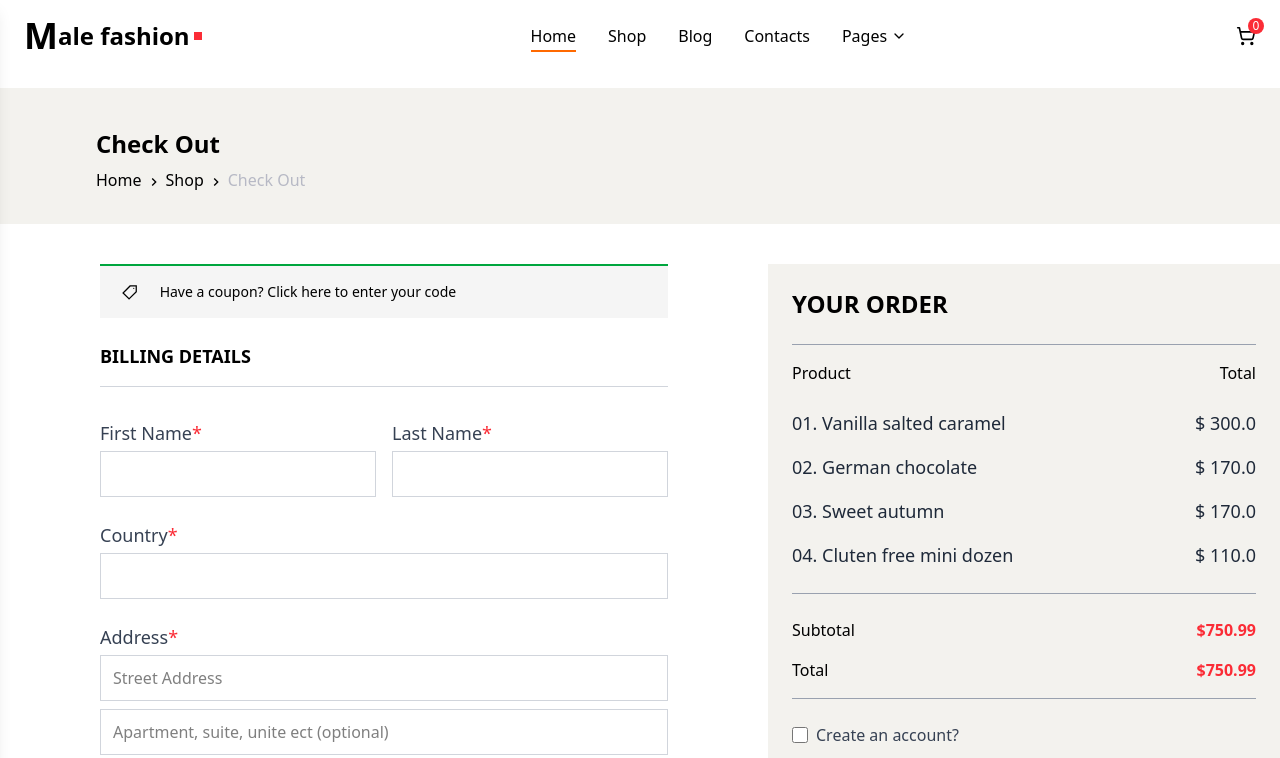
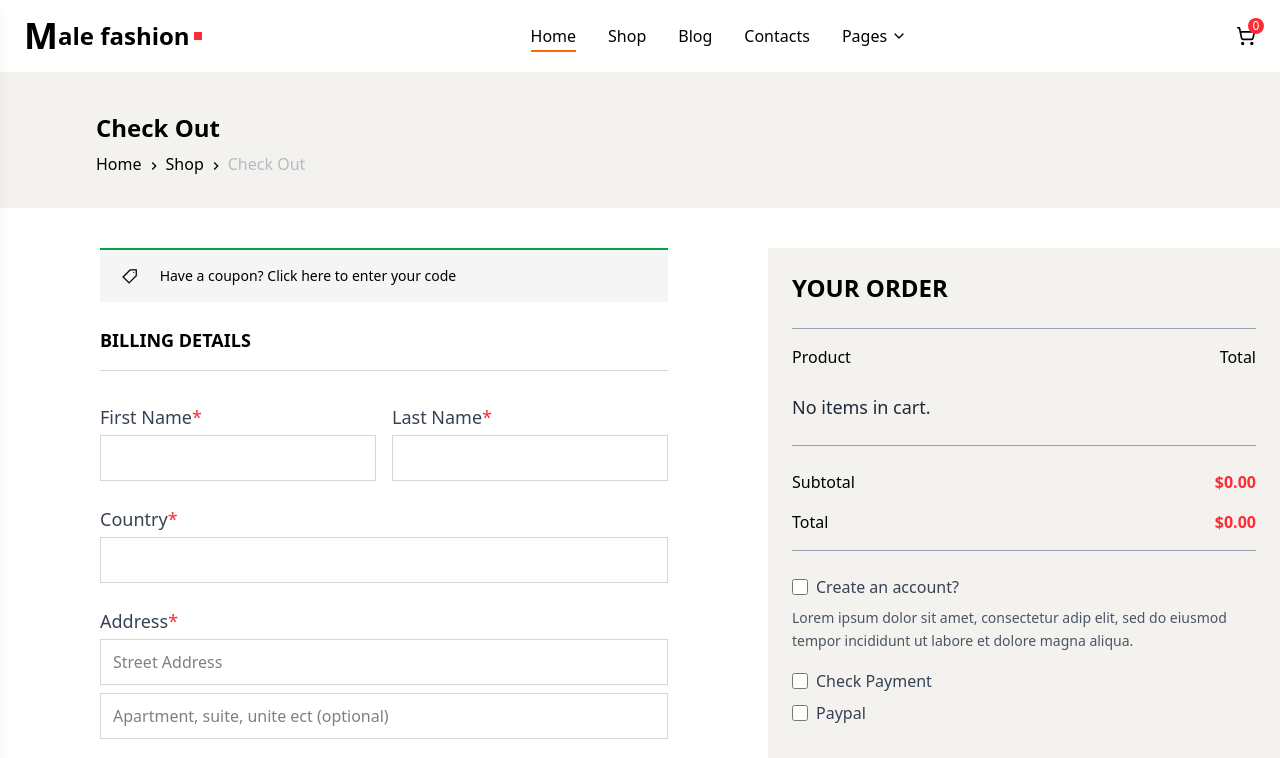
Before and after one commit to TARIQQ-coder/Male-Fashion-Web, a React (Vite) app: page /checkout in a window 1280 px wide. Shown: the top 758 px of the page. Built offline with nearby package versions, Linux system fonts and the light colour scheme.

Commit message:
Complete-website-update-1

```diff
--- a/src/Pages/About.jsx
+++ b/src/Pages/About.jsx
@@ -13,7 +13,7 @@ import { BiLogoApple,BiLogoDjango,BiLogoFlutter } from "react-icons/bi";
 
 function About() {
   return (
-    <div className='mb-20'>
+    <div className='mb-20 mt-18'>
       <div className='bg-[#f3f2ee] py-8 pl-24'>
             <h2 className='text-2xl font-bold my-2'>About Us</h2>
 
--- a/src/Pages/Blog.jsx
+++ b/src/Pages/Blog.jsx
@@ -12,7 +12,7 @@ import FashionShop from '../assets/FashionShop.jpg'
 
 function Blog() {
   return (
-    <div className=' mb-40'>
+    <div className=' mb-40 mt-18'>
 
       <div style={{backgroundImage: `url(${BlogBg})`}} className='w-full h-[350px] bg-cover'>
         <div className='flex justify-center items-center h-full'>
--- a/src/Pages/Cart.jsx
+++ b/src/Pages/Cart.jsx
@@ -14,7 +14,7 @@ const Cart = () => {
     .toFixed(2);
 
   return (
-    <div className="mb-20">
+    <div className="mb-20 mt-18">
       <div className="bg-[#f3f2ee] py-8 pl-24 my-4">
         <h2 className="text-2xl font-semibold my-2">Shopping Cart</h2>
         <div className="flex items-center gap-1">
--- a/src/Pages/Checkout.jsx
+++ b/src/Pages/Checkout.jsx
@@ -1,12 +1,48 @@
-import React from 'react'
-import { MdOutlineKeyboardArrowRight } from "react-icons/md";
-import { LiaTagSolid } from "react-icons/lia";
+// src/Pages/Checkout.jsx
+import React from 'react';
+import { MdOutlineKeyboardArrowRight } from 'react-icons/md';
+import { LiaTagSolid } from 'react-icons/lia';
 import { Link } from 'react-router-dom';
+import { useCart } from '../context/CartContext';
 
 function Checkout() {
+  const { cartItems, setCartItems } = useCart();
+  console.log('Checkout cartItems:', cartItems); // Debug log
+
+  // Calculate subtotal
+  const subtotal = cartItems
+    .reduce((total, item) => total + item.price * (item.quantity || 1), 0)
+    .toFixed(2);
+
+  // Handle Place Order (placeholder: logs order and clears cart)
+  const handlePlaceOrder = () => {
+    if (cartItems.length === 0) {
+      console.log('No items in cart to place order.');
+      alert('Your cart is empty. Please add items to proceed.');
+      return;
+    }
+
+    const orderDetails = {
+      items: cartItems.map((item, index) => ({
+        position: index + 1,
+        name: item.name,
+        quantity: item.quantity || 1,
+        price: item.price,
+        total: (item.price * (item.quantity || 1)).toFixed(2),
+      })),
+      subtotal: subtotal,
+      timestamp: new Date().toISOString(),
+    };
+    console.log('Order placed:', orderDetails);
+
+    // Optionally clear cart after order (uncomment if desired)
+    // setCartItems([]);
+    alert('Order placed successfully! Check console for details.');
+  };
+
   return (
     <div>
-             <div className="bg-[#f3f2ee] py-8 pl-24 my-4">
+      <div className="bg-[#f3f2ee] py-8 pl-24 my-4 mt-18">
         <h2 className="text-2xl font-semibold my-2">Check Out</h2>
         <div className="flex items-center gap-1">
           <Link to="/" className="hover:text-blue-500 hover:underline">
@@ -22,27 +58,29 @@ function Checkout() {
       </div>
 
       <div>
-
-                  <div className='md:grid grid-cols-5'>
-
+        <div className="md:grid grid-cols-5">
           <div className="max-w-4xl mx-auto px-25 bg-white col-span-3">
-
-                      <div className='my-6 relative'>
-                          <input type="text" className='border-t-2 w-full bg-[#f5f5f5] py-4 pl-14 border-green-600 text-sm f placeholder:text-black outline-none'
-                          placeholder=' Have a coupon? Click here to enter your code'/>
-                          <LiaTagSolid className='w-5 h-5 absolute top-4.5 left-5'/>
+            <div className="my-6 relative">
+              <input
+                type="text"
+                className="border-t-2 w-full bg-[#f5f5f5] py-4 pl-14 border-green-600 text-sm placeholder:text-black outline-none"
+                placeholder=" Have a coupon? Click here to enter your code"
+              />
+              <LiaTagSolid className="w-5 h-5 absolute top-4.5 left-5" />
             </div>
 
-              <h2 className="text-lg font-semibold mb-4 border-b pb-4 border-gray-300">BILLING DETAILS</h2>
+            <h2 className="text-lg font-semibold mb-4 border-b pb-4 border-gray-300">
+              BILLING DETAILS
+            </h2>
             <form className="space-y-6 my-8">
               <div className="grid grid-cols-1 md:grid-cols-2 gap-4">
                 <div>
-                    <label className="block text-lg  text-gray-700 mb-1 font-medium">
+                  <label className="block text-lg text-gray-700 mb-1 font-medium">
                     First Name<span className="text-red-500">*</span>
                   </label>
                   <input
                     type="text"
-                  className="w-full border border-gray-300  px-3 py-2.5 focus:outline-none focus:ring-2 focus:ring-black"
+                    className="w-full border border-gray-300 px-3 py-2.5 focus:outline-none focus:ring-2 focus:ring-black"
                   />
                 </div>
                 <div>
@@ -51,8 +89,7 @@ function Checkout() {
                   </label>
                   <input
                     type="text"
-                  className="w-full border border-gray-300  px-3 py-2.5 focus:outline-none focus:ring-2 focus:ring-black"
-
+                    className="w-full border border-gray-300 px-3 py-2.5 focus:outline-none focus:ring-2 focus:ring-black"
                   />
                 </div>
               </div>
@@ -63,7 +100,7 @@ function Checkout() {
                 </label>
                 <input
                   type="text"
-                className="w-full border border-gray-300  px-3 py-2.5 focus:outline-none focus:ring-2 focus:ring-black"
+                  className="w-full border border-gray-300 px-3 py-2.5 focus:outline-none focus:ring-2 focus:ring-black"
                 />
               </div>
 
@@ -89,7 +126,7 @@ function Checkout() {
                 </label>
                 <input
                   type="text"
-                    className="w-full border border-gray-300  px-3 py-2.5 focus:outline-none focus:ring-2 focus:ring-blue-500"
+                  className="w-full border border-gray-300 px-3 py-2.5 focus:outline-none focus:ring-2 focus:ring-blue-500"
                   placeholder="Town/City"
                 />
               </div>
@@ -100,7 +137,7 @@ function Checkout() {
                 </label>
                 <input
                   type="text"
-                    className="w-full border border-gray-300  px-3 py-2.5 focus:outline-none focus:ring-2 focus:ring-blue-500"
+                  className="w-full border border-gray-300 px-3 py-2.5 focus:outline-none focus:ring-2 focus:ring-blue-500"
                   placeholder="Country/State"
                 />
               </div>
@@ -111,18 +148,18 @@ function Checkout() {
                 </label>
                 <input
                   type="text"
-                    className="w-full border border-gray-300  px-3 py-2.5 focus:outline-none focus:ring-2 focus:ring-blue-500"
+                  className="w-full border border-gray-300 px-3 py-2.5 focus:outline-none focus:ring-2 focus:ring-blue-500"
                 />
               </div>
 
               <div className="grid grid-cols-1 md:grid-cols-2 gap-4">
                 <div>
-                    <label className="block text-lg  text-gray-700 mb-1 font-medium">
+                  <label className="block text-lg text-gray-700 mb-1 font-medium">
                     Phone<span className="text-red-500">*</span>
                   </label>
                   <input
                     type="number"
-                  className="w-full border border-gray-300  px-3 py-2.5 focus:outline-none focus:ring-2 focus:ring-black"
+                    className="w-full border border-gray-300 px-3 py-2.5 focus:outline-none focus:ring-2 focus:ring-black"
                   />
                 </div>
                 <div>
@@ -131,8 +168,7 @@ function Checkout() {
                   </label>
                   <input
                     type="email"
-                  className="w-full border border-gray-300  px-3 py-2.5 focus:outline-none focus:ring-2 focus:ring-black"
-
+                    className="w-full border border-gray-300 px-3 py-2.5 focus:outline-none focus:ring-2 focus:ring-black"
                   />
                 </div>
               </div>
@@ -144,12 +180,14 @@ function Checkout() {
                     id="create-new-account"
                     className="w-4 h-4 text-blue-600 border-gray-300 rounded focus:ring-blue-500"
                   />
-                  <label htmlFor="create-new-account" className=" text-gray-700">
+                  <label htmlFor="create-new-account" className="text-gray-700">
                     Create an account?
                   </label>
                 </div>
-
-                <p className='text-sm font-medium'>Create an account by entering the information below. If you are a returning customer please login at the top of the page</p>
+                <p className="text-sm font-medium">
+                  Create an account by entering the information below. If you are a returning
+                  customer please login at the top of the page
+                </p>
               </div>
 
               <div>
@@ -158,7 +196,7 @@ function Checkout() {
                 </label>
                 <input
                   type="password"
-                    className="w-full border border-gray-300  px-3 py-2.5 focus:outline-none focus:ring-2 focus:ring-blue-500"
+                  className="w-full border border-gray-300 px-3 py-2.5 focus:outline-none focus:ring-2 focus:ring-blue-500"
                   placeholder="*****"
                 />
               </div>
@@ -170,67 +208,59 @@ function Checkout() {
                     id="order-note"
                     className="w-4 h-4 text-blue-600 border-gray-300 rounded focus:ring-blue-500"
                   />
-                  <label htmlFor="order-note" className=" text-gray-700">
+                  <label htmlFor="order-note" className="text-gray-700">
                     Note about your order, e.g, special note for delivery
                   </label>
                 </div>
-
                 <div>
                   <label className="block text-lg font-medium text-gray-700 mb-1">
                     Order notes<span className="text-red-500">*</span>
                   </label>
                   <input
                     type="text"
-                    className="w-full border border-gray-300  px-3 py-2.5 focus:outline-none focus:ring-2 focus:ring-blue-500"
+                    className="w-full border border-gray-300 px-3 py-2.5 focus:outline-none focus:ring-2 focus:ring-blue-500"
                     placeholder="Note about your order, eg. special note for delivery."
                   />
                 </div>
-
               </div>
-
             </form>
           </div>
 
           {/* Payment summary */}
-
-               <div className=' flex justify-center items-start  col-span-2 mt-6'>
-                    <div className="max-w-lg p-6 bg-[#f3f2ee] ">
+          <div className="flex justify-center items-start col-span-2 mt-6">
+            <div className="max-w-lg p-6 bg-[#f3f2ee]">
               <h2 className="text-2xl font-semibold mb-6">YOUR ORDER</h2>
               <hr className="mb-4 text-gray-400" />
 
-                      <div className="flex justify-between  mb-6 ">
+              <div className="flex justify-between mb-6">
                 <span>Product</span>
                 <span>Total</span>
               </div>
 
               <div className="space-y-4 text-gray-800">
-        <div className="flex justify-between text-lg">
-          <span>01. Vanilla salted caramel</span>
-          <span>$ 300.0</span>
+                {cartItems.length > 0 ? (
+                  cartItems.map((item, index) => (
+                    <div key={item.id} className="flex justify-between text-lg">
+                      <span>
+                        {index + 1}. {item.name} x {item.quantity || 1}
+                      </span>
+                      <span>${(item.price * (item.quantity || 1)).toFixed(2)}</span>
                     </div>
-        <div className="flex justify-between text-lg">
-          <span>02. German chocolate</span>
-          <span>$ 170.0</span>
-        </div>
-        <div className="flex justify-between text-lg">
-          <span>03. Sweet autumn</span>
-          <span>$ 170.0</span>
-        </div>
-        <div className="flex justify-between text-lg">
-          <span>04. Cluten free mini dozen</span>
-          <span>$ 110.0</span>
-        </div>
+                  ))
+                ) : (
+                  <div className="text-lg">No items in cart.</div>
+                )}
               </div>
 
-      <hr className="my-6 text-gray-400 " />
+              <hr className="my-6 text-gray-400" />
 
               <div className="flex justify-between space-y-4">
                 <span>Subtotal</span>
-        <span className='text-red-500 font-semibold'>$750.99</span>
+                <span className="text-red-500 font-semibold">${subtotal}</span>
               </div>
               <div className="flex justify-between mb-4">
                 <span>Total</span>
-        <span className='text-red-500 font-semibold'>$750.99</span>
+                <span className="text-red-500 font-semibold">${subtotal}</span>
               </div>
 
               <hr className="mb-6 text-gray-400" />
@@ -241,7 +271,7 @@ function Checkout() {
                   id="create-account"
                   className="w-4 h-4 text-blue-600 border-gray-300 rounded focus:ring-blue-500"
                 />
-        <label htmlFor="create-account" className=" text-gray-700">
+                <label htmlFor="create-account" className="text-gray-700">
                   Create an account?
                 </label>
               </div>
@@ -257,7 +287,7 @@ function Checkout() {
                   id="check-payment"
                   className="w-4 h-4 text-blue-600 border-gray-300 rounded focus:ring-blue-500"
                 />
-        <label htmlFor="check-payment" className=" text-gray-700">
+                <label htmlFor="check-payment" className="text-gray-700">
                   Check Payment
                 </label>
               </div>
@@ -268,14 +298,15 @@ function Checkout() {
                   id="paypal"
                   className="w-4 h-4 text-blue-600 border-gray-300 rounded focus:ring-blue-500"
                 />
-        <label htmlFor="paypal" className=" text-gray-700">
+                <label htmlFor="paypal" className="text-gray-700">
                   Paypal
                 </label>
               </div>
 
-      <div className='flex justify-center py-4'>
+              <div className="flex justify-center py-4">
                 <button
-        type="submit"
+                  type="button"
+                  onClick={handlePlaceOrder}
                   className="w-2/3 bg-black text-white font-semibold py-3 hover:bg-gray-800 transition"
                 >
                   PLACE ORDER
@@ -283,17 +314,10 @@ function Checkout() {
               </div>
             </div>
           </div>
-
-
-
-
-
         </div>
       </div>
-
-
     </div>
-  )
+  );
 }
 
-export default Checkout
+export default Checkout;
--- a/src/Pages/Contact.jsx
+++ b/src/Pages/Contact.jsx
@@ -2,7 +2,7 @@ import React from 'react'
 
 const Contact = () => {
   return (
-    <div>
+    <div className='mt-18'>
       <div className="w-full h-[450px]">
         <iframe src="https://www.google.com/maps/embed?pb=!1m14!1m12!1m3!1d31764.24355789902!2d-0.18350080000000002!3d5.636096!2m3!1f0!2f0!3f0!3m2!1i1024!2i768!4f13.1!5e0!3m2!1sen!2sgh!4v1751297113778!5m2!1sen!2sgh" allowFullScreen="" loading="lazy" referrerPolicy="no-referrer-when-downgrade" className='w-full h-full border-0'></iframe>
       </div>
--- a/src/Pages/Shop.jsx
+++ b/src/Pages/Shop.jsx
@@ -87,7 +87,7 @@ const Shop = () => {
 
   return (
     <div>
-      <div className="bg-[#f3f2ee] py-8 pl-24 my-4">
+      <div className="bg-[#f3f2ee] py-8 pl-24 my-4 mt-18">
         <h2 className="text-2xl font-bold my-2">Shop</h2>
         <div className="flex items-center gap-1">
           <Link to="/" className="hover:text-blue-500 hover:underline">
--- a/src/components/Navbar.jsx
+++ b/src/components/Navbar.jsx
@@ -26,7 +26,7 @@ const Navbar = () => {
   ];
 
   return (
-    <nav className="w-full px-6 py-4 flex items-center justify-between bg-white relative">
+    <nav className="fixed top-0 left-0 right-0 px-6 py-4 flex items-center justify-between bg-white z-50">
       <Link to="/" className="flex items-center" onClick={() => setActiveLink('Home')}>
         <span className="text-4xl font-bold">M</span>
         <span className="text-2xl font-semibold">ale fashion</span>
```
Lines whose indentation alone changed are shown as unchanged.
